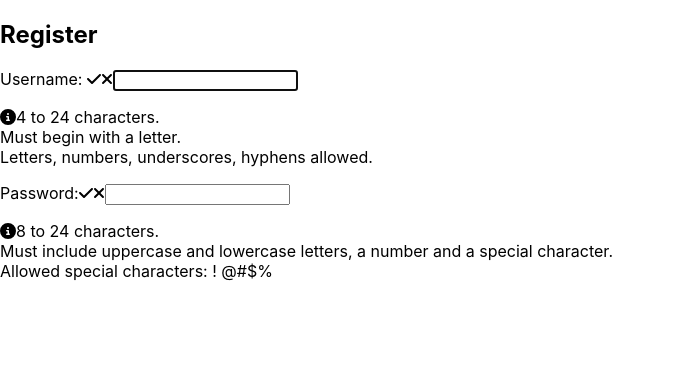
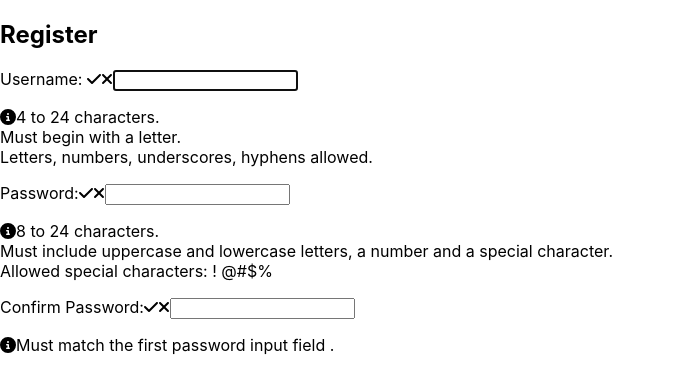
Before and after one commit to Maysummer/Form-Validation, a React (Create React App) app: page / in a window 1280 px wide. Shown: the top 392 px of the page, without its empty margins (0-675 px from the left). Built offline with nearby package versions, Linux system fonts and the light colour scheme.

Commit message:
implement password confirmation input

```diff
--- a/src/Register.js
+++ b/src/Register.js
@@ -144,6 +144,35 @@
           <span aria-label='dollar sign'>$</span>
           <span aria-label='percent'>%</span>
         </p>
+
+        <label htmlFor="confirm_pwd">
+          Confirm Password:
+          <span className={validMatch && matchPwd ? 'valid' : 'hide'}>
+            <FontAwesomeIcon icon={faCheck} />
+          </span>
+          <span className={validMatch || !matchPwd ? 'hide' : 'invalid'}>
+            <FontAwesomeIcon icon={faTimes} />
+          </span>
+        </label>
+        <input
+          type="password"
+          id="confirm_pwd"
+          required
+          aria-invalid={validMatch ? 'false' : 'true'}
+          aria-describedby="confirmnote"
+          onFocus={() => setMatchFocus(true)}
+          onBlur={() => setMatchFocus(false)}
+          onChange={(e) => setMatchPwd(e.target.value)}
+        />
+        <p
+          id="confirmnote"
+          className={
+            matchFocus && !validMatch ? 'instructions' : 'offscreen'
+          }
+        >
+          <FontAwesomeIcon icon={faInfoCircle} />
+          Must match the first password input field .
+        </p>
       </form>
     </section>
   );
```
